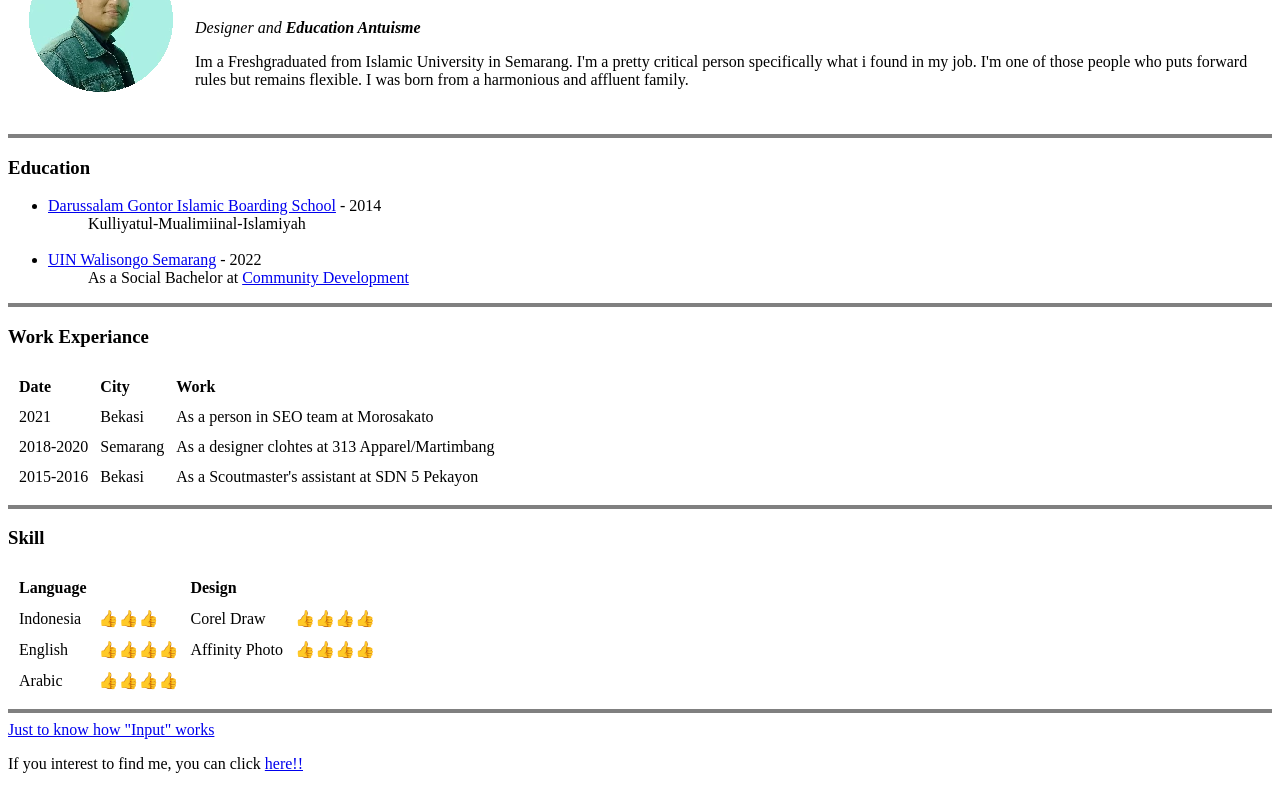
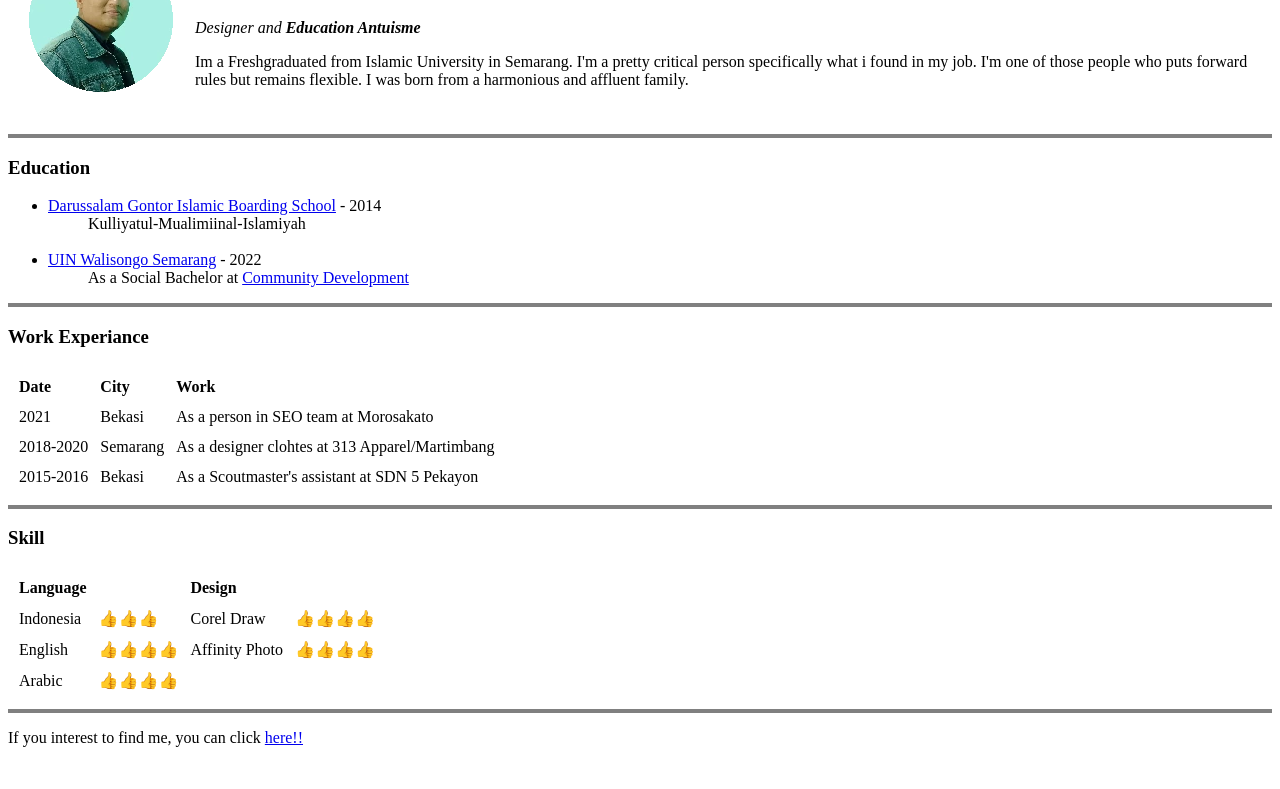
Before and after one commit to OdienSon/Curriculum-Vitae, a plain HTML site: page index.html in a window 1280 px wide. Shown: the part 90-879 px from the top of the page. After the commit the page ends 853 px from the top, so only its background shows below. Drawn offline with Linux system fonts and the light colour scheme.

Commit message:
Update index.html

```diff
--- a/index.html
+++ b/index.html
@@ -89,7 +89,6 @@
   </table>
 
   <hr size="4" noshade>
-<a href="input.html">Just to know how "Input" works</a>
   <p>If you interest to find me, you can click <a href="contact-me.html">here!!</a></p>
 </body>
 
```
